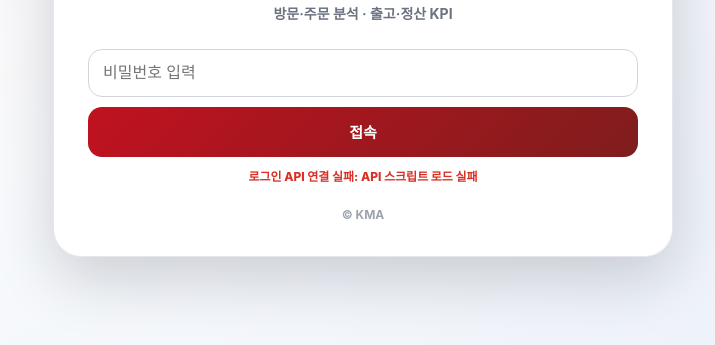
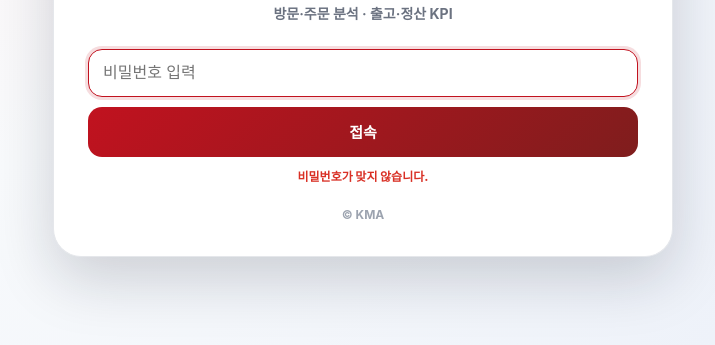
Before and after one commit to magfield25-wq/dashboard_KMA, a plain HTML site: page index.html in a window 1280 px wide. Both pictures are taken after a click on the button "접속". Shown: the part 333-678 px from the top of the page, without its empty margins (277-992 px from the left). Drawn offline with Linux system fonts and the light colour scheme.

Commit message:
Add files via upload

```diff
--- a/index.html
+++ b/index.html
@@ -57,14 +57,25 @@ h1{font-size:28px;text-align:center;color:var(--navy);font-weight:900;letter-spa
   </div>
 </div>
 <script>
-const API_URL = 'https://script.google.com/macros/s/AKfycbxJfkSyDbdmAjfEqvkLSZCkMGIZT934rL--0b4fa5Vji4D8WWk51N6MuagB7juecIm4GA/exec';
-const CLIENT_CODE = 'KMA_20260522_A';
-function apiUrl(params){const q=new URLSearchParams({...params,clientCode:CLIENT_CODE});return API_URL+'?'+q.toString();}
-function apiJsonp(params){return new Promise((resolve,reject)=>{const cb='__kma_api_cb_'+Date.now()+'_'+Math.random().toString(36).slice(2);const script=document.createElement('script');let done=false;const timer=setTimeout(()=>{if(done)return;cleanup();reject(new Error('API 응답 시간 초과(120초)'));},120000);function cleanup(){done=true;clearTimeout(timer);try{delete window[cb];}catch(e){window[cb]=undefined;}if(script.parentNode)script.parentNode.removeChild(script);}window[cb]=function(data){cleanup();resolve(data);};script.onerror=function(){cleanup();reject(new Error('API 스크립트 로드 실패'));};script.src=apiUrl({...params,callback:cb,rand:Date.now()});document.head.appendChild(script);});}
-function openMenu(){document.getElementById('loginBox').style.display='none';document.getElementById('menu').style.display='grid';}
-async function login(){const pw=document.getElementById('pw');const msg=document.getElementById('msg');msg.textContent='로그인 확인 중...';try{const data=await apiJsonp({action:'login',password:String(pw.value||'')});if(data&&data.ok){sessionStorage.setItem('kma_dashboard_login','ok');sessionStorage.setItem('kma_api_token',data.token);msg.textContent='';openMenu();}else{msg.textContent=(data&&data.message)||'로그인 실패';pw.value='';pw.focus();}}catch(e){msg.textContent='로그인 API 연결 실패: '+e.message;}}
+const DASHBOARD_PASSWORD='1212';
+function openMenu(){
+  document.getElementById('loginBox').style.display='none';
+  document.getElementById('menu').style.display='grid';
+}
+function login(){
+  const pw=document.getElementById('pw');
+  const msg=document.getElementById('msg');
+  if(String(pw.value)===DASHBOARD_PASSWORD){
+    sessionStorage.setItem('kma_dashboard_login','ok');
+    openMenu();
+  }else{
+    msg.textContent='비밀번호가 맞지 않습니다.';
+    pw.value='';
+    pw.focus();
+  }
+}
 document.getElementById('pw').addEventListener('keydown',e=>{if(e.key==='Enter')login();});
-if(sessionStorage.getItem('kma_dashboard_login')==='ok'&&sessionStorage.getItem('kma_api_token'))openMenu();
+if(sessionStorage.getItem('kma_dashboard_login')==='ok')openMenu();
 </script>
 </body>
 </html>
```
